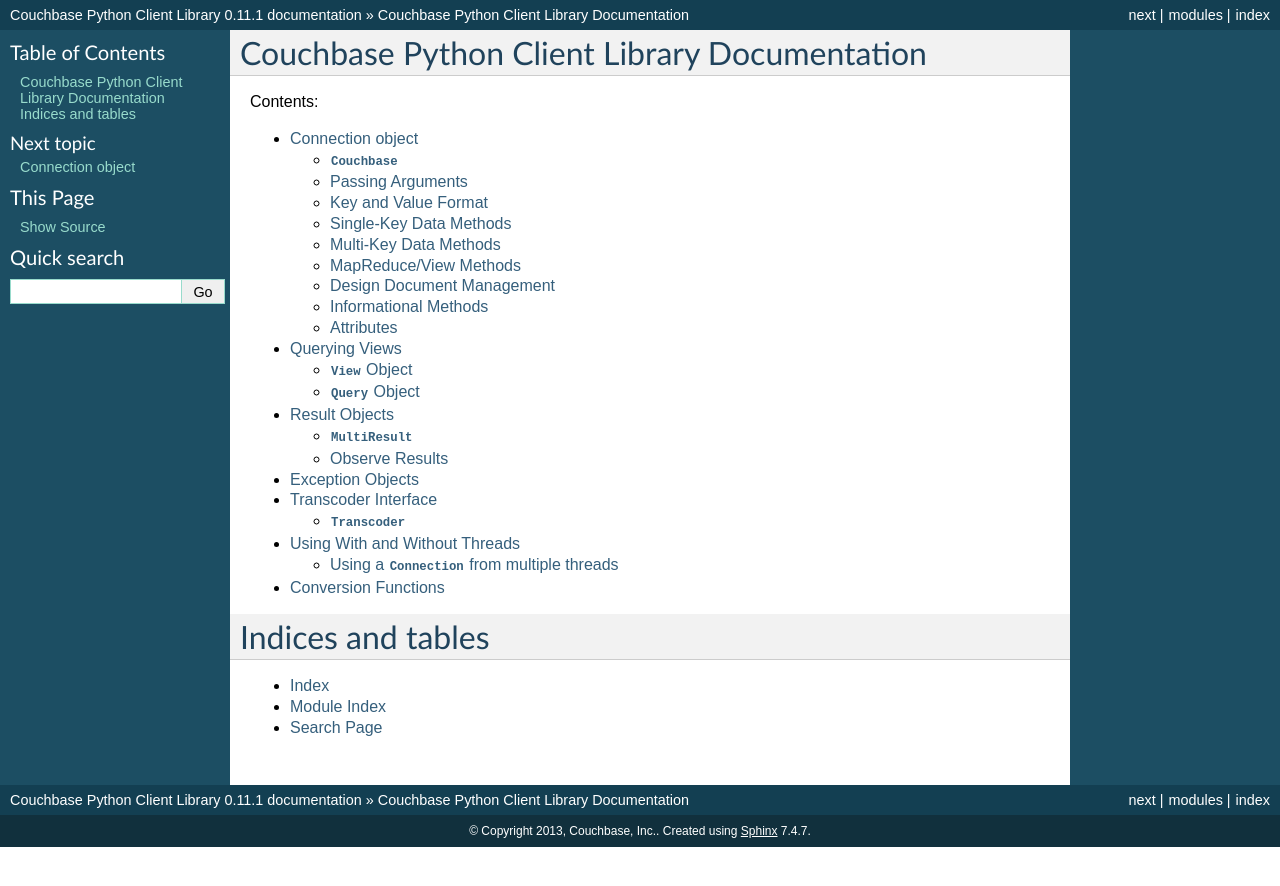
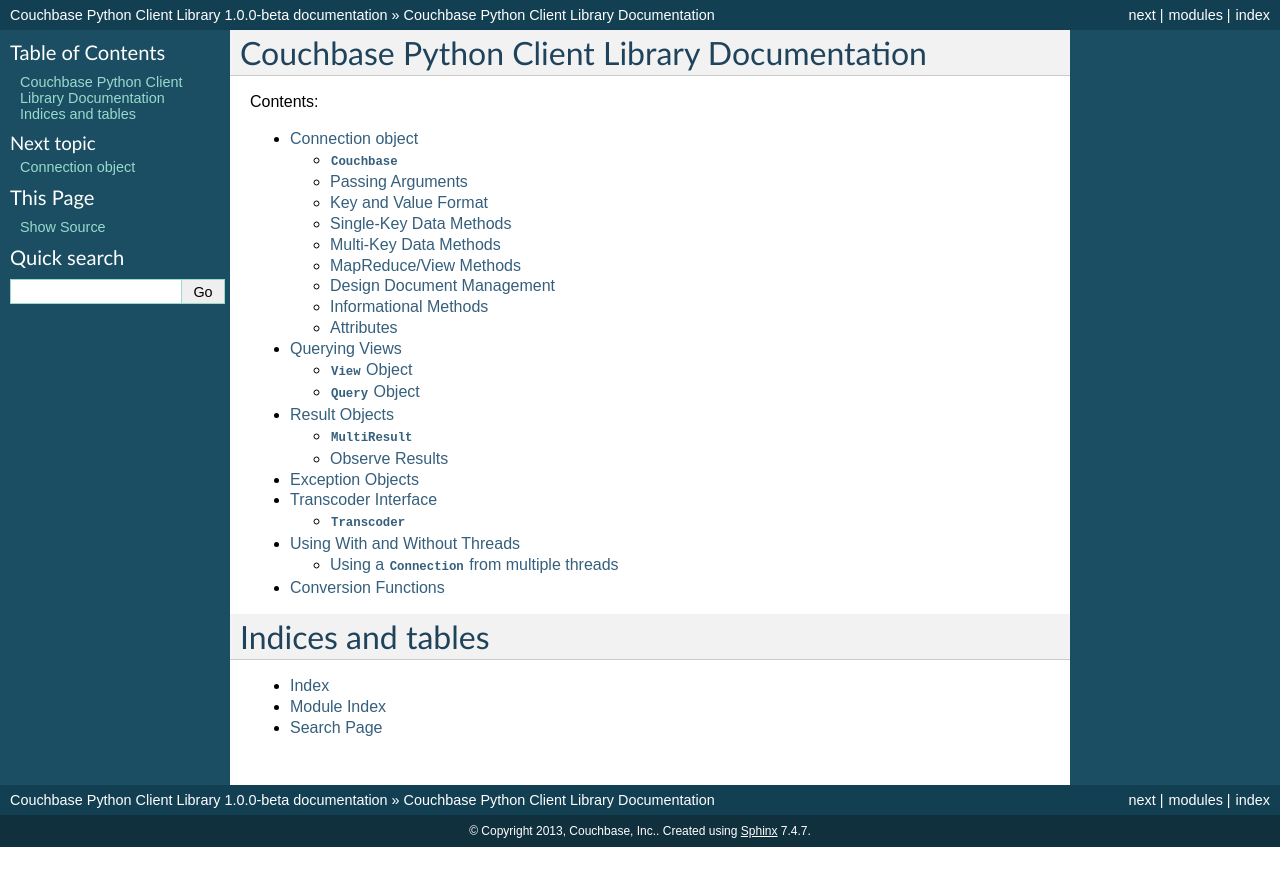
Before and after one commit to couchbase/couchbase-python-client, a Sphinx documentation site: the page built from docs/source/index.rst, in a window 1280 px wide. Shown: the top 886 px of the page. Built offline with Sphinx 7.4.7, drawn with Linux system fonts in a browser that asks for light colours.

Commit message:
Update 1.0.0-beta release metadata
Change-Id: I83bd320274af7d4be1335e46eb666aaa1fe8cbd5
Reviewed-on: http://review.couchbase.org/27031
Reviewed-by: Matt Ingenthron <matt@couchbase.com>
Tested-by: Mordechai Nunberg <mnunberg@haskalah.org>

```diff
--- a/docs/source/conf.py
+++ b/docs/source/conf.py
@@ -53,9 +53,9 @@
 # built documents.
 #
 # The short X.Y version.
-version = '0.11.1'
+version = '1.0-beta'
 # The full version, including alpha/beta/rc tags.
-release = '0.11.1'
+release = '1.0.0-beta'
 
 # The language for content autogenerated by Sphinx. Refer to documentation
 # for a list of supported languages.
--- a/setup.py
+++ b/setup.py
@@ -69,13 +69,13 @@
 module = Extension('couchbase._libcouchbase', **extoptions)
 
 setup(
-    name = 'couchbase', version = '0.11.1',
+    name = 'couchbase', version = '1.0.0-beta',
     url="https://github.com/couchbase/couchbase-python-client",
     author="Couchbase, Inc.",
     author_email="mark.nunberg@couchbase.com",
     license="Apache License 2.0",
     classifiers=[
-        "Development Status :: 3 - Alpha",
+        "Development Status :: 4 - Beta",
         "License :: OSI Approved :: Apache Software License",
         "Intended Audience :: Developers",
         "Operating System :: OS Independent",
```
